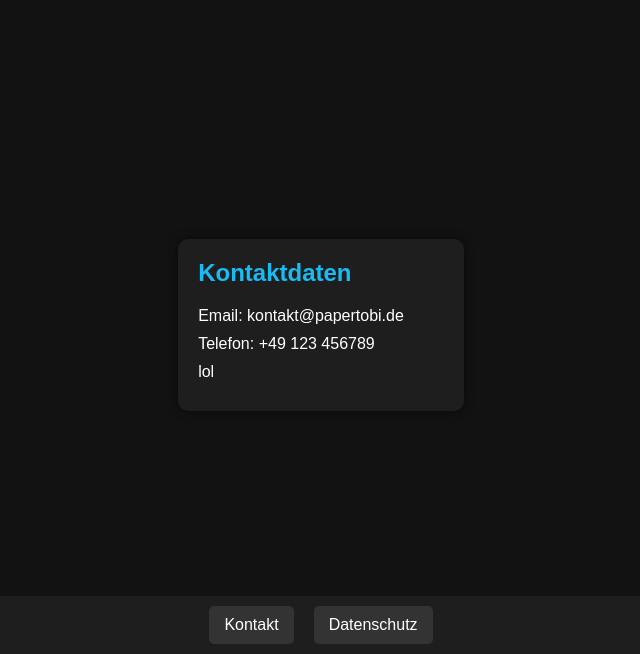
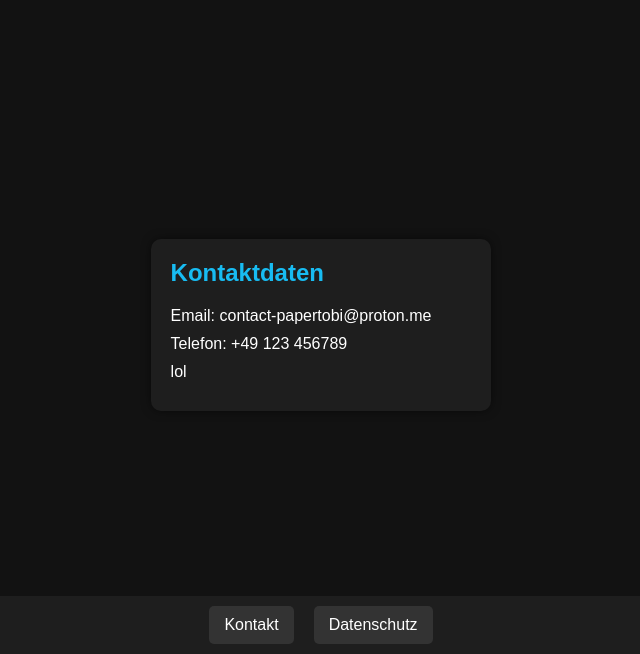
Before and after one commit to PaperTobi/PaperTobi-Website, a plain HTML site: page kontakt/index.html in a window 1280 px wide. Shown: the part 146-800 px from the top of the page, without its empty margins (319-959 px from the left). Drawn offline with Linux system fonts and the light colour scheme.

Commit message:
Update index.html

```diff
--- a/kontakt/index.html
+++ b/kontakt/index.html
@@ -115,7 +115,7 @@
     <div class="content">
         <div class="contact-info">
             <h2>Kontaktdaten</h2>
-            <p>Email: kontakt@papertobi.de</p>
+            <p>Email: contact-papertobi@proton.me</p>
             <p>Telefon: +49 123 456789</p>
             <p>lol</p>
         </div>
```
